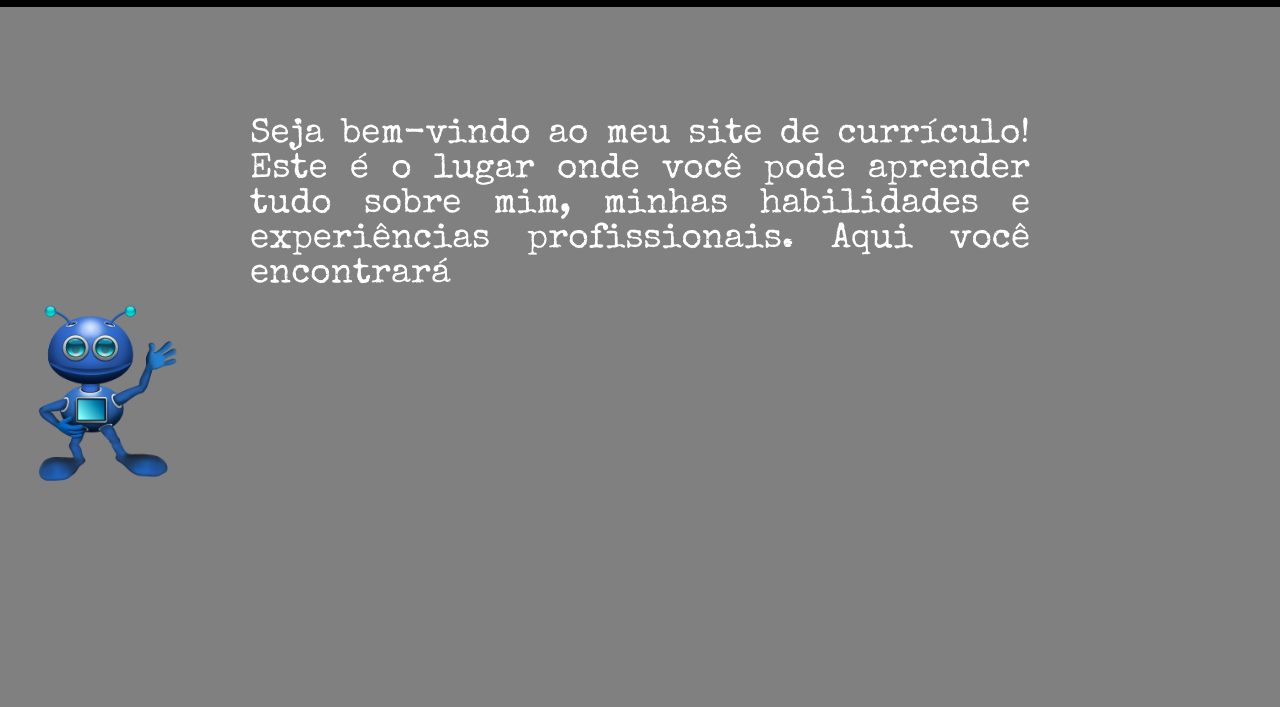
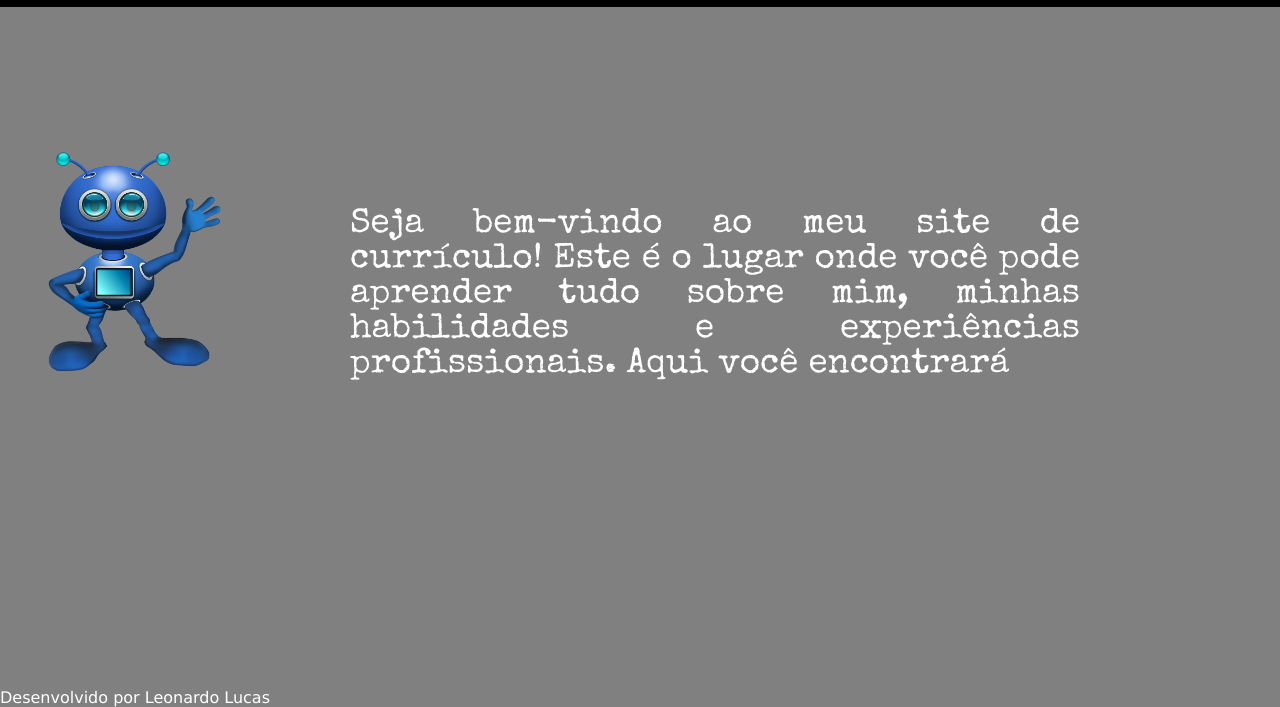
Before and after one commit to LeoLucas00/curriculo-projeto, a website: page home.html in a window 1280 px wide. Shown: the part 93-800 px from the top of the page. Drawn offline with nearby package versions, Linux system fonts and the light colour scheme.

Commit message:
Atualização com Java

```diff
--- a/css/style.css
+++ b/css/style.css
@@ -31,7 +31,6 @@ header a:hover{
 header{
     padding: 20px 0;
     background-color:black;
-
     height: 100px;
 }
 
@@ -61,19 +60,28 @@ header{
      .typing-animation{
         animation: blinkcursor 500ms infinite normal, typing 4s steps(40) 1s normal both;
     }
-
+     .imagem {
+        display:inline-block;
+        margin-top: 10%;
+     }
     #text{
         margin:0 auto;
         font-size: 35px;
         font-family: "Special Elite", monospace ;
         overflow: hidden;
         text-align: justify;
-        margin-left: 250px;
-        margin-right: 250px;
-        margin-top: 110px;
+        display:inline-block;
+        margin: 200px 200px 200px 100px;
+
+    }
+    #corpo{
+        display:inline-flex;
+
     }
 
      footer{
-        color:white;
-        margin-top: 580px;
+       color:white;
+       margin-top: 100px;
+       position: fixed;
+       bottom:0;
      }
--- a/home.html
+++ b/home.html
@@ -22,10 +22,12 @@
         </div><!--menu-->
         </div><!--center-->
     </header>
+   <div id="corpo">
+    <div class="imagem">
+        <img src="img/robo2.png" width=250px">
+      </div>
+    <div id="text"></div>
 
-    <div id="text"></div>
-    <div class="imagem">
-      <img src="img/robo2.png" width="200px">
     </div>
 
 
--- a/js/script.js
+++ b/js/script.js
@@ -18,5 +18,4 @@ function showtext(el, text ,interval){
 
     }, interval);
 }
-
-showtext(el, text, interval);
+showtext(el, text, interval);""
--- /dev/null
+++ b/package.json
@@ -0,0 +1,5 @@
+{
+  "dependencies": {
+    "node": "^19.8.1"
+  }
+}
```
Also changed, not shown: 1 other file.
